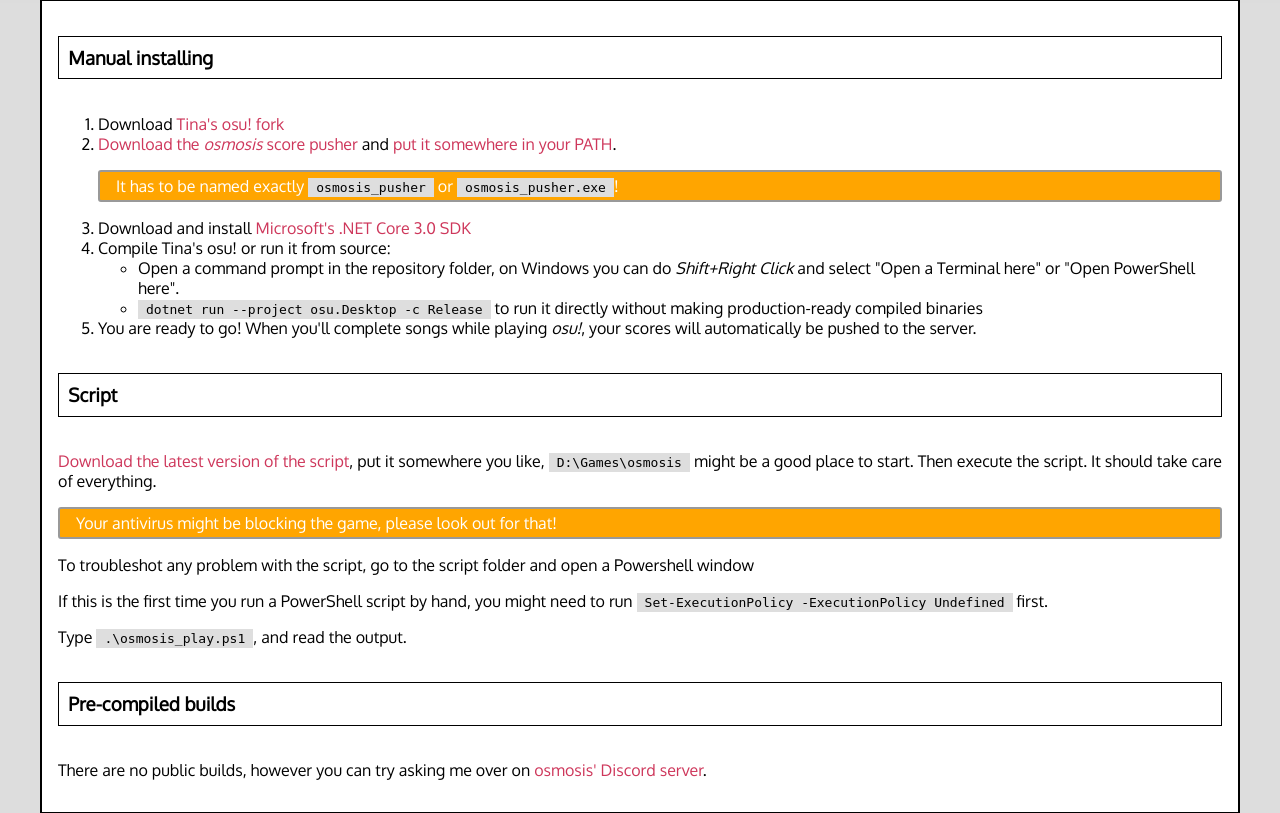
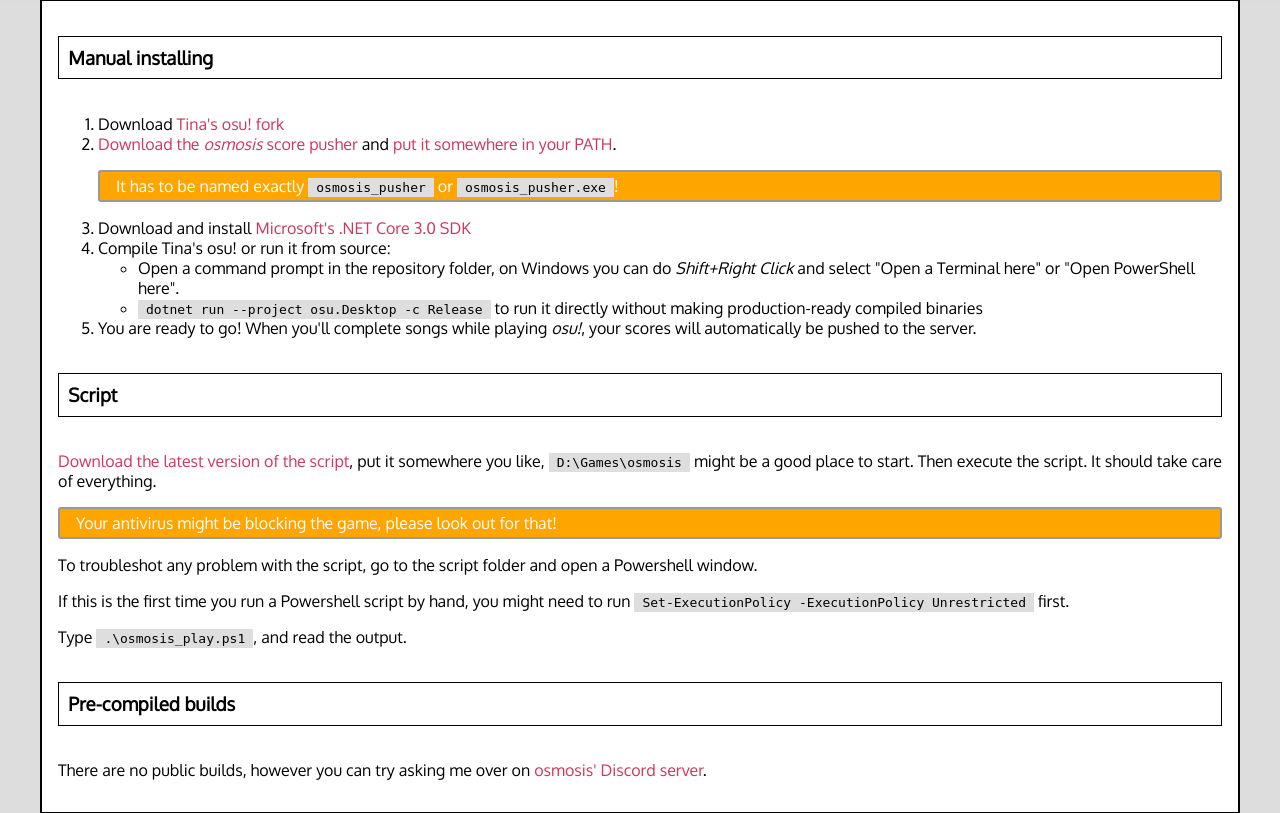
Before and after one commit to Tina-otoge/osmosis-server, a Flask app: page /tutorial in a window 1280 px wide. Shown: the part 102-915 px from the top of the page. Run offline with Flask 2, Linux system fonts and the light colour scheme; some libraries are stand-ins or nearby versions.

Commit message:
tuto typoo

```diff
--- a/app/templates/tutorial.html
+++ b/app/templates/tutorial.html
@@ -49,11 +49,11 @@
 			Your antivirus might be blocking the game, please look out for that!
 		</p>
 		<p>
-			To troubleshot any problem with the script, go to the script folder and open a Powershell window
+			To troubleshot any problem with the script, go to the script folder and open a Powershell window.
 		</p>
 		<p>
-			If this is the first time you run a PowerShell script by hand, you might need to run
-			<span class="code">Set-ExecutionPolicy -ExecutionPolicy Undefined</span> first.
+			If this is the first time you run a Powershell script by hand, you might need to run
+			<span class="code">Set-ExecutionPolicy -ExecutionPolicy Unrestricted</span> first.
 		</p>
 		<p>
 			Type <span class="code">.\osmosis_play.ps1</span>, and read the output.
```
